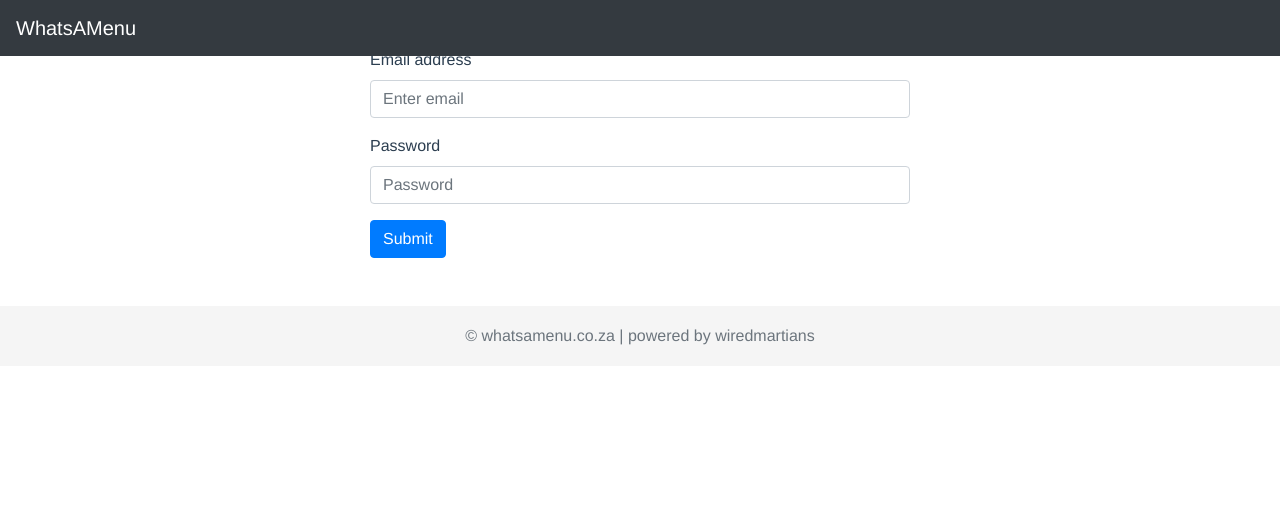
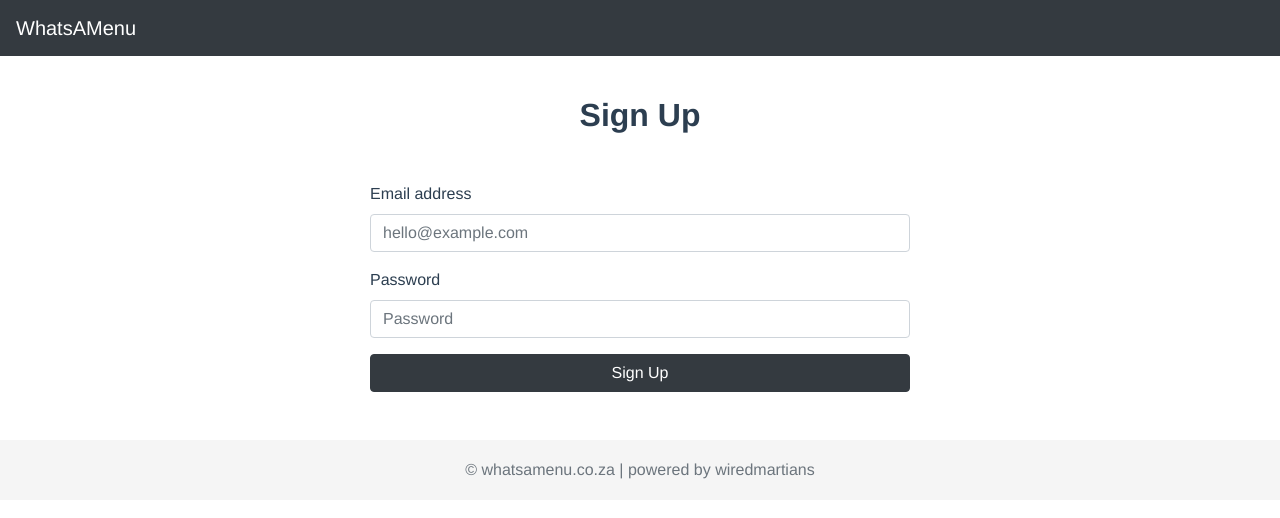
Before and after one commit to wiredmartian/whatsamenu-website, a Vue app: page /sign-up in a window 1280 px wide. Shown: the top 518 px of the page. Built offline with nearby package versions, Linux system fonts and the light colour scheme.

Commit message:
some updates and stuff

```diff
--- a/src/views/user/SignIn.vue
+++ b/src/views/user/SignIn.vue
@@ -2,6 +2,9 @@
   <div class="container">
     <div class="row justify-content-md-center">
       <div class="col-md-6 col-sm-12">
+        <div class="mt-5 mb-5 d-block text-center">
+          <h2 class="font-weight-bolder">Sign In</h2>
+        </div>
         <form @submit.prevent="signIn" :model="model">
           <div class="form-group">
             <label for="exampleInputEmail1">Email address</label>
@@ -14,7 +17,7 @@
             <input v-model="model.password" type="password" class="form-control" id="exampleInputPassword1"
                    placeholder="Password">
           </div>
-          <button type="submit" class="btn btn-primary">Submit</button>
+          <button type="submit" class="btn btn-block btn-dark">Sign In</button>
         </form>
       </div>
     </div>
--- a/src/views/user/SignUp.vue
+++ b/src/views/user/SignUp.vue
@@ -2,19 +2,21 @@
   <div class="container">
     <div class="row justify-content-md-center">
       <div class="col-md-6 col-sm-12">
+        <div class="mt-5 mb-5 d-block text-center">
+          <h2 class="font-weight-bolder">Sign Up</h2>
+        </div>
         <form @submit.prevent="signIn" :model="model">
           <div class="form-group">
-            <label for="exampleInputEmail1">Email address</label>
-            <input v-model="model.email" type="email" class="form-control" id="exampleInputEmail1"
-                   aria-describedby="emailHelp"
-                   placeholder="Enter email">
+            <label for="emailAddress">Email address</label>
+            <input v-model="model.email" type="email" class="form-control" id="emailAddress"
+                   placeholder="hello@example.com">
           </div>
           <div class="form-group">
-            <label for="exampleInputPassword1">Password</label>
-            <input v-model="model.password" type="password" class="form-control" id="exampleInputPassword1"
+            <label for="password">Password</label>
+            <input v-model="model.password" type="password" class="form-control" id="password"
                    placeholder="Password">
           </div>
-          <button type="submit" class="btn btn-primary">Submit</button>
+          <button type="submit" class="btn btn-block btn-dark">Sign Up</button>
         </form>
       </div>
     </div>
```
